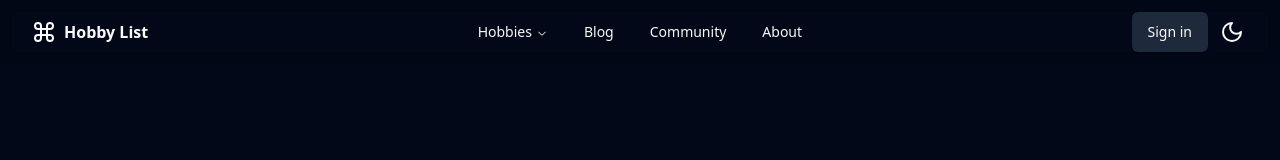
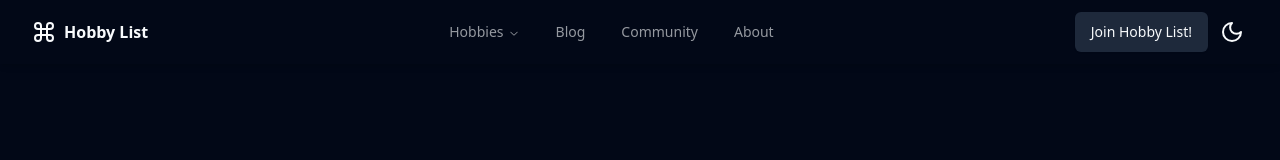
Before and after one commit to DarnellSylvain/hobbylist, a Next.js app: page / in a window 1280 px wide. Shown: the top 160 px of the page. Built offline with nearby package versions, Linux system fonts and the light colour scheme.

Commit message:
configure main nav, added segment listener, added scroll area to hobbies dropdown

```diff
--- a/app/(home)/layout.tsx
+++ b/app/(home)/layout.tsx
@@ -1,5 +1,7 @@
 import MainNav from "@/components/main-nav";
 import { SiteFooter } from "@/components/site-footer";
+
+import { navConfig } from "@/config/site";
 
 export default async function HomeLayout({
   children,
@@ -8,9 +10,9 @@ export default async function HomeLayout({
 }) {
   return (
     <div className="flex min-h-screen flex-col">
-      <header className="supports-backdrop-blur:bg-background/60 sticky top-0 z-50 w-full  bg-background/500 backdrop-blur">
+      <header className="supports-backdrop-blur:bg-background/60 sticky top-0 z-50 w-full bg-background shadow-md  bg-background/500 backdrop-blur">
         <div className="flex h-16 items-center justify-between py-6">
-          <MainNav />
+          <MainNav items={navConfig.mainNav} />
         </div>
       </header>
       {children}
--- a/app/about/layout.tsx
+++ /dev/null
@@ -1,20 +0,0 @@
-import MainNav from "@/components/main-nav";
-import { SiteFooter } from "@/components/site-footer";
-
-export default function AboutLayout({
-  children,
-}: {
-  children: React.ReactNode;
-}) {
-  return (
-    <div className="flex min-h-screen flex-col">
-      <header className="supports-backdrop-blur:bg-background/60 sticky top-0 z-50 w-full  bg-background/95 backdrop-blur">
-        <div className="flex h-16 items-center justify-between py-6">
-          <MainNav />
-        </div>
-      </header>
-      {children}
-      <SiteFooter />
-    </div>
-  );
-}
--- a/components/main-nav.tsx
+++ b/components/main-nav.tsx
@@ -4,6 +4,7 @@ import { hobbies } from "@/data/hobby";
 
 import React from "react";
 import Link from "next/link";
+import { useSelectedLayoutSegment } from "next/navigation";
 import { buttonVariants } from "./ui/button";
 import { Icons } from "./icons";
 import { siteConfig } from "@/config/site";
@@ -20,10 +21,21 @@ import {
   NavigationMenuTrigger,
   navigationMenuTriggerStyle,
 } from "@/components/ui/navigation-menu";
+import { MainNavItem } from "@/types";
+import { ScrollArea } from "./ui/scroll-area";
 
-export default function MainNav() {
+interface MainNavProps {
+  items?: MainNavItem[];
+  children?: React.ReactNode;
+}
+
+export default function MainNav({ items, children }: MainNavProps) {
+  const segment = useSelectedLayoutSegment();
+
+  console.log("segment", segment);
+
   return (
-    <div className="container flex justify-between h-12 items-center  bg-opacity-0">
+    <div className="container flex justify-between h-12 items-center ">
       <Link href="/" className="items-center space-x-2 flex">
         <Icons.logo />
         <span className="font-bold sm:inline-block">{siteConfig.name}</span>
@@ -32,45 +44,45 @@ export default function MainNav() {
       <NavigationMenu>
         <NavigationMenuList>
           <NavigationMenuItem className="">
-            <NavigationMenuTrigger className="bg-inherit focus:bg-inherit hover:bg-inherit data-[active]:bg-inherit data-[state=open]:bg-inherit">
+            <NavigationMenuTrigger className="bg-inherit text-foreground/60 focus:bg-inherit hover:bg-inherit data-[active]:text-foreground data-[state=open]:text-foreground data-[active]:bg-inherit data-[state=open]:bg-inherit">
               Hobbies
             </NavigationMenuTrigger>
             <NavigationMenuContent>
+              <ScrollArea className=" h-96">
                 <ul className="grid gap-3 p-4 md:w-[400px] lg:w-[500px] lg:grid-cols-[.75fr_1fr]">
                   {hobbies.map((hobby) => (
                     <ListItem
                       key={hobby.name}
                       title={hobby.name}
-                    href={`/hobby/${hobby.name}`}
+                      href={`/hobby/${hobby.name
+                        .toLowerCase()
+                        .replace(/\s+/g, "-")}`}
                     >
                       {hobby.description}
                     </ListItem>
                   ))}
                 </ul>
+              </ScrollArea>
             </NavigationMenuContent>
           </NavigationMenuItem>
-          <NavigationMenuItem>
-            <Link href="/blog" passHref legacyBehavior>
-              <NavigationMenuLink className={navigationMenuTriggerStyle()}>
-                Blog
+
+          {items?.map((item) => (
+            <NavigationMenuItem key={item.title}>
+              <Link href={item.href} legacyBehavior passHref>
+                <NavigationMenuLink
+                  className={cn(
+                    "",
+                    item.href.startsWith(`/${segment}`)
+                      ? "text-foreground bg-secondary/90"
+                      : "text-foreground/60",
+                    navigationMenuTriggerStyle()
+                  )}
+                >
+                  {item.title}
                 </NavigationMenuLink>
               </Link>
             </NavigationMenuItem>
-
-          <NavigationMenuItem>
-            <Link href="/about" legacyBehavior passHref>
-              <NavigationMenuLink className={navigationMenuTriggerStyle()}>
-                Community
-              </NavigationMenuLink>
-            </Link>
-          </NavigationMenuItem>
-          <NavigationMenuItem>
-            <Link href="/about" legacyBehavior passHref>
-              <NavigationMenuLink className={navigationMenuTriggerStyle()}>
-                About
-              </NavigationMenuLink>
-            </Link>
-          </NavigationMenuItem>
+          ))}
         </NavigationMenuList>
       </NavigationMenu>
 
@@ -78,13 +90,13 @@ export default function MainNav() {
         <CommandMenu />
         <nav>
           <Link
-            href="/login"
+            href="/register"
             className={cn(
               buttonVariants({ variant: "secondary", size: "lg" }),
               "px-4 "
             )}
           >
-            Sign in
+            Join Hobby List!
           </Link>
         </nav>
         <ModeToggle />
--- a/components/ui/navigation-menu.tsx
+++ b/components/ui/navigation-menu.tsx
@@ -41,7 +41,7 @@ NavigationMenuList.displayName = NavigationMenuPrimitive.List.displayName;
 const NavigationMenuItem = NavigationMenuPrimitive.Item;
 
 const navigationMenuTriggerStyle = cva(
-  "group bg-inherit inline-flex h-9 w-max items-center justify-center rounded-md  px-4 py-2 text-sm font-medium transition-colors  hover:text-accent-foreground focus:text-accent-foreground focus:outline-none disabled:pointer-events-none disabled:opacity-50 "
+  "group  inline-flex h-9 w-max items-center justify-center rounded-md  px-4 py-2 text-sm font-medium transition-colors  hover:text-accent-foreground focus:text-accent-foreground focus:outline-none disabled:pointer-events-none disabled:opacity-50 data-[active]:bg-background/60"
 );
 
 const NavigationMenuTrigger = React.forwardRef<
--- /dev/null
+++ b/components/ui/scroll-area.tsx
@@ -0,0 +1,48 @@
+"use client"
+
+import * as React from "react"
+import * as ScrollAreaPrimitive from "@radix-ui/react-scroll-area"
+
+import { cn } from "@/lib/utils"
+
+const ScrollArea = React.forwardRef<
+  React.ElementRef<typeof ScrollAreaPrimitive.Root>,
+  React.ComponentPropsWithoutRef<typeof ScrollAreaPrimitive.Root>
+>(({ className, children, ...props }, ref) => (
+  <ScrollAreaPrimitive.Root
+    ref={ref}
+    className={cn("relative overflow-hidden", className)}
+    {...props}
+  >
+    <ScrollAreaPrimitive.Viewport className="h-full w-full rounded-[inherit]">
+      {children}
+    </ScrollAreaPrimitive.Viewport>
+    <ScrollBar />
+    <ScrollAreaPrimitive.Corner />
+  </ScrollAreaPrimitive.Root>
+))
+ScrollArea.displayName = ScrollAreaPrimitive.Root.displayName
+
+const ScrollBar = React.forwardRef<
+  React.ElementRef<typeof ScrollAreaPrimitive.ScrollAreaScrollbar>,
+  React.ComponentPropsWithoutRef<typeof ScrollAreaPrimitive.ScrollAreaScrollbar>
+>(({ className, orientation = "vertical", ...props }, ref) => (
+  <ScrollAreaPrimitive.ScrollAreaScrollbar
+    ref={ref}
+    orientation={orientation}
+    className={cn(
+      "flex touch-none select-none transition-colors",
+      orientation === "vertical" &&
+        "h-full w-2.5 border-l border-l-transparent p-[1px]",
+      orientation === "horizontal" &&
+        "h-2.5 border-t border-t-transparent p-[1px]",
+      className
+    )}
+    {...props}
+  >
+    <ScrollAreaPrimitive.ScrollAreaThumb className="relative flex-1 rounded-full bg-border" />
+  </ScrollAreaPrimitive.ScrollAreaScrollbar>
+))
+ScrollBar.displayName = ScrollAreaPrimitive.ScrollAreaScrollbar.displayName
+
+export { ScrollArea, ScrollBar }
--- a/config/site.ts
+++ b/config/site.ts
@@ -1,4 +1,4 @@
-import { SiteConfig } from "../types/index.d";
+import { NavConfig, SiteConfig } from "@/types";
 
 export const siteConfig: SiteConfig = {
   name: "Hobby List",
@@ -10,3 +10,20 @@ export const siteConfig: SiteConfig = {
     github: "https://github.com/darnellsylvain/hobbylist",
   },
 };
+
+export const navConfig: NavConfig = {
+  mainNav: [
+    {
+      title: "Blog",
+      href: "/blog",
+    },
+    {
+      title: "Community",
+      href: "/community",
+    },
+    {
+      title: "About",
+      href: "/about",
+    },
+  ],
+};
--- a/package.json
+++ b/package.json
@@ -16,6 +16,7 @@
     "@radix-ui/react-icons": "^1.3.0",
     "@radix-ui/react-label": "^2.0.2",
     "@radix-ui/react-navigation-menu": "^1.1.3",
+    "@radix-ui/react-scroll-area": "^1.0.4",
     "@radix-ui/react-slot": "^1.0.2",
     "@t3-oss/env-nextjs": "^0.6.1",
     "@types/node": "20.5.0",
```
Also changed, not shown: types/index.d.ts (+11 -0 lines), app/(home)/about/page.tsx (renamed from app/about/page.tsx), 1 other file (tests, documents, lock files or other folders). Lines whose indentation alone changed are shown as unchanged.
